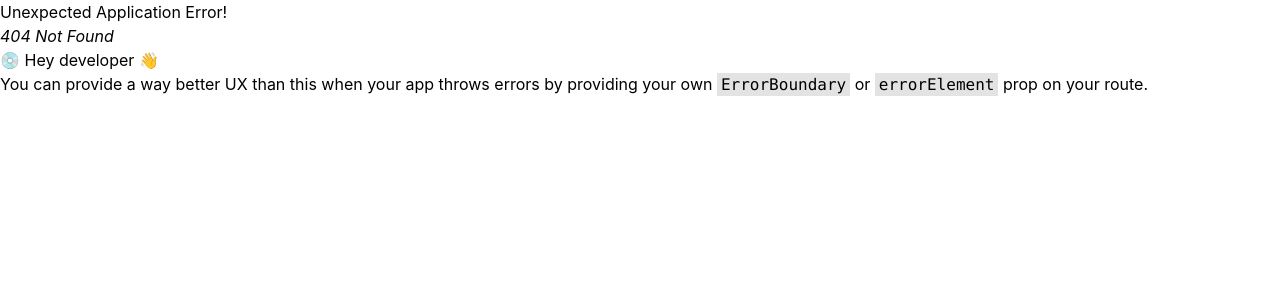
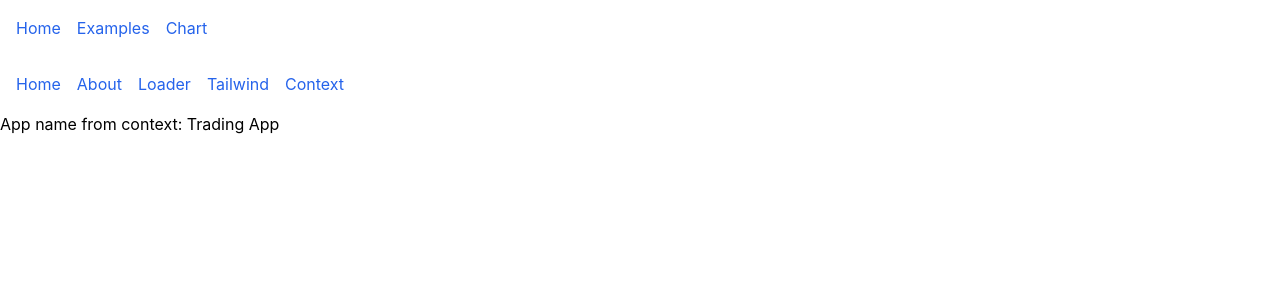
Before and after one commit to mrzli/trading-web, a React (Vite) app: page /examples/context in a window 1280 px wide. Before the commit this address had no page. Shown: the top 300 px of the page. Built offline with nearby package versions, Linux system fonts and the light colour scheme.

Commit message:
add app context

```diff
--- /dev/null
+++ b/src/app/examples/context-page.tsx
@@ -0,0 +1,9 @@
+import type { FC } from 'react';
+
+import { useAppContext } from '../../setup';
+
+export const ContextPage: FC = () => {
+  const { appName } = useAppContext();
+
+  return <div>App name from context: {appName}</div>;
+};
--- a/src/app/examples/examples-page.tsx
+++ b/src/app/examples/examples-page.tsx
@@ -28,6 +28,9 @@ export const ExamplesPage: FC = () => {
         <Link style={linkStyle} to='tailwind'>
           Tailwind
         </Link>
+        <Link style={linkStyle} to='context'>
+          Context
+        </Link>
       </nav>
       <Outlet />
     </div>
--- a/src/main.tsx
+++ b/src/main.tsx
@@ -5,9 +5,12 @@ import { createRoot } from 'react-dom/client';
 import { RouterProvider } from 'react-router';
 
 import { router } from './routing/router';
+import { AppContextProvider } from './setup';
 
 createRoot(document.getElementById('root')!).render(
   <StrictMode>
-    <RouterProvider router={router} />
+    <AppContextProvider>
+      <RouterProvider router={router} />
+    </AppContextProvider>
   </StrictMode>,
 );
--- a/src/routing/router.tsx
+++ b/src/routing/router.tsx
@@ -3,6 +3,7 @@ import { createBrowserRouter } from 'react-router';
 import { App } from '../app/app';
 import { ChartPage } from '../app/chart/chart-page';
 import { AboutPage } from '../app/examples/about-page';
+import { ContextPage } from '../app/examples/context-page';
 import { ExamplesPage } from '../app/examples/examples-page';
 import { loader } from '../app/examples/loader/loader';
 import { LoaderPage } from '../app/examples/loader/loader-page';
@@ -39,6 +40,10 @@ export const router = createBrowserRouter([
             path: 'tailwind',
             element: <TailwindPage />,
           },
+          {
+            path: 'context',
+            element: <ContextPage />,
+          },
         ],
       },
       {
--- /dev/null
+++ b/src/setup/context/app-context-provider.tsx
@@ -0,0 +1,16 @@
+import type { ReactNode } from 'react';
+
+import { AppContext } from './app-context';
+import type { AppContextValue } from './app-context-value';
+
+export interface AppContextProviderProps {
+  readonly children: ReactNode;
+}
+
+export function AppContextProvider({ children }: AppContextProviderProps) {
+  const value: AppContextValue = {
+    appName: 'Trading App',
+  };
+
+  return <AppContext.Provider value={value}>{children}</AppContext.Provider>;
+}
--- /dev/null
+++ b/src/setup/context/app-context-value.ts
@@ -0,0 +1,3 @@
+export interface AppContextValue {
+  readonly appName: string;
+}
--- /dev/null
+++ b/src/setup/context/app-context.ts
@@ -0,0 +1,5 @@
+import { createContext } from 'react';
+
+import type { AppContextValue } from './app-context-value';
+
+export const AppContext = createContext<AppContextValue | undefined>(undefined);
--- /dev/null
+++ b/src/setup/context/index.ts
@@ -0,0 +1,4 @@
+export * from './app-context';
+export * from './app-context-provider';
+export * from './app-context-value';
+export * from './use-app-context';
--- /dev/null
+++ b/src/setup/context/use-app-context.ts
@@ -0,0 +1,12 @@
+import { useContext } from 'react';
+
+import { AppContext } from './app-context';
+import type { AppContextValue } from './app-context-value';
+
+export const useAppContext = (): AppContextValue => {
+  const context = useContext(AppContext);
+  if (context === undefined) {
+    throw new Error('useAppContext must be used within an AppContextProvider');
+  }
+  return context;
+};
--- /dev/null
+++ b/src/setup/index.ts
@@ -0,0 +1 @@
+export * from './context';
```
